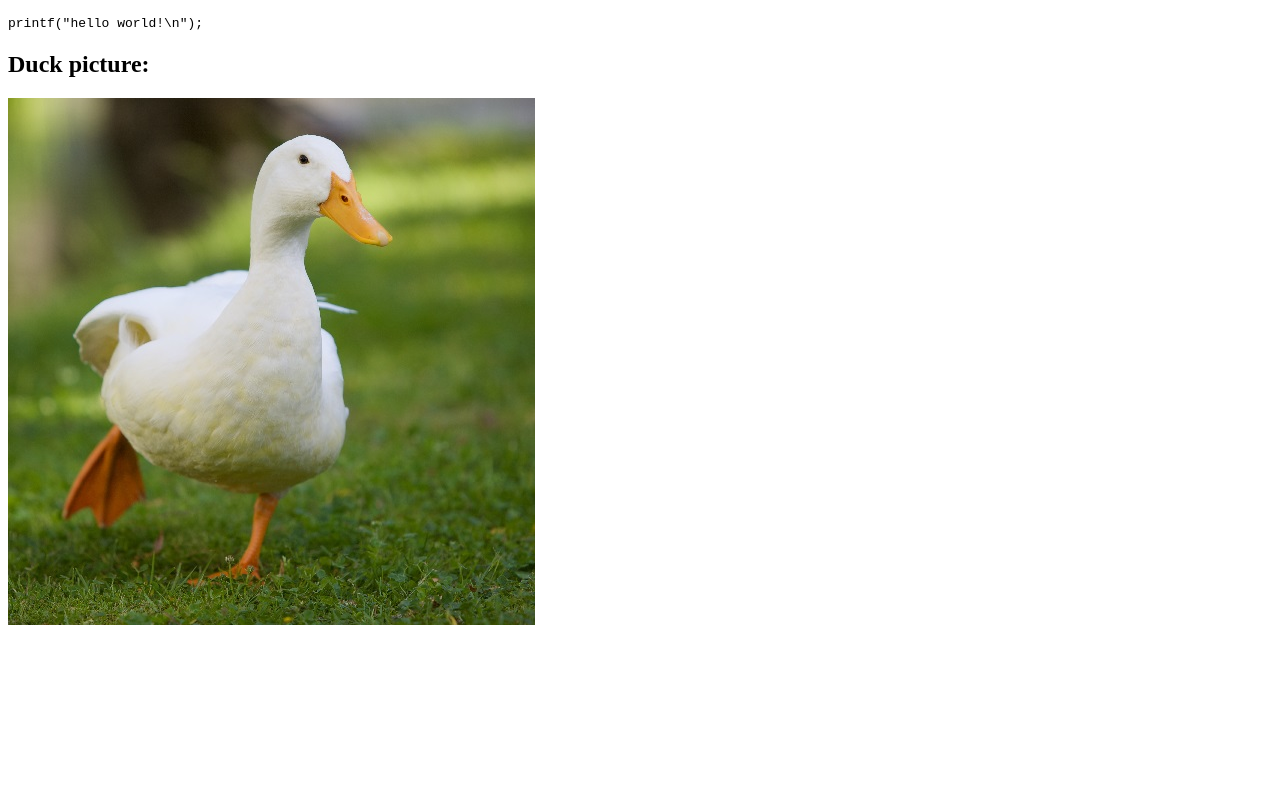
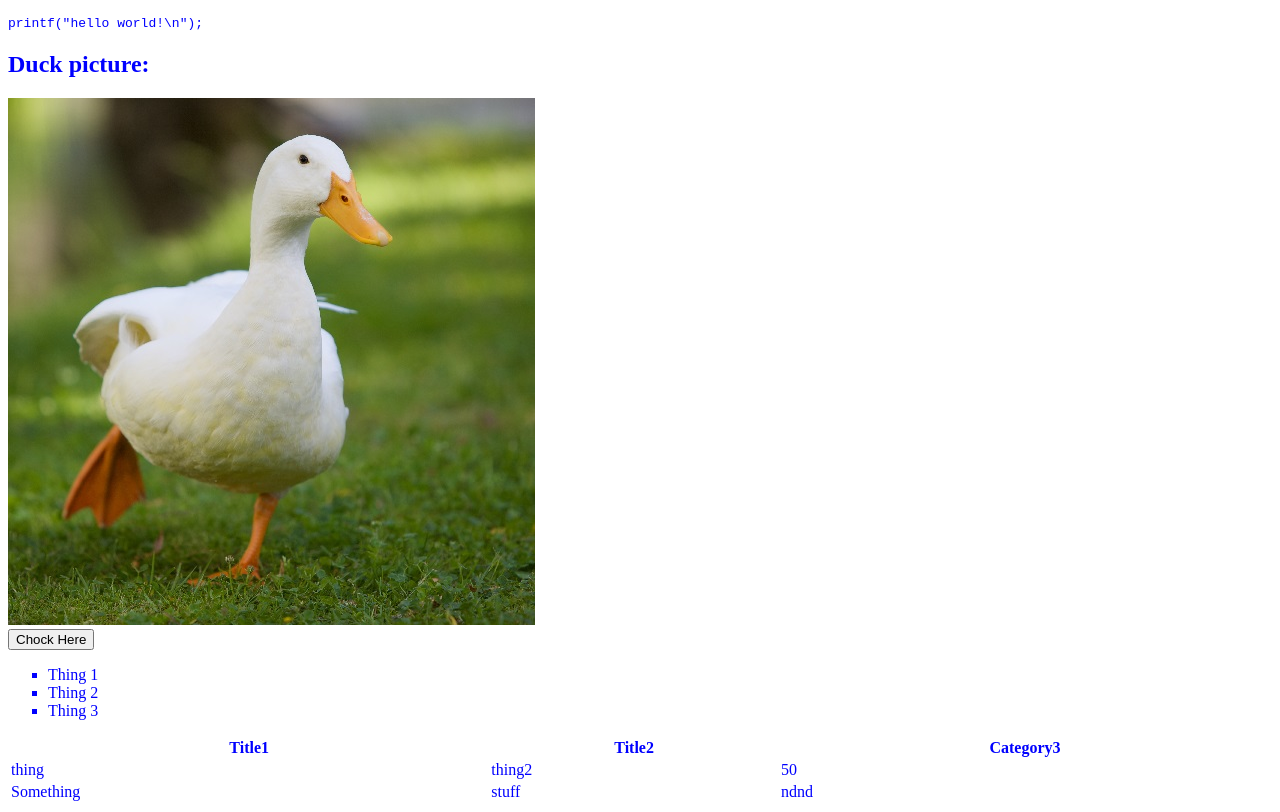
Before and after one commit to TaxaList/taxalist.github.io, a plain HTML site: page index.html in a window 1280 px wide. Shown: the part 101-913 px from the top of the page. Before the commit the page ends 800 px from the top, so only its background shows below. Drawn offline with Linux system fonts and the light colour scheme.

Commit message:
Update index.html

```diff
--- a/index.html
+++ b/index.html
@@ -3,6 +3,12 @@
 <html>
     <head>
         <title>John's Website</title>
+        <style>
+        body
+        {
+            color: blue;
+        }
+        </style>
     </head>
     <body>
         <h1>Hello World!</h1>
@@ -12,5 +18,30 @@
         </code>
         <h2>Duck picture:</h2>
         <img src="duck.jpg" alt="Duck!">
+        <br>
+        <button>Chock Here</button>
+         <ul style="list-style-type:square;">
+          <li>Thing 1</li>
+          <li>Thing 2</li>
+          <li>Thing 3</li>
+            </ul>
+
+    <table style="width:100%">
+  <tr>
+    <th> Title1</th>
+    <th>Title2</th>
+    <th>Category3</th>
+  </tr>
+  <tr>
+    <td>thing</td>
+    <td>thing2</td>
+    <td>50</td>
+  </tr>
+  <tr>
+    <td>Something</td>
+    <td>stuff</td>
+    <td>ndnd</td>
+  </tr>
+</table>
     </body>
 </html>
```
